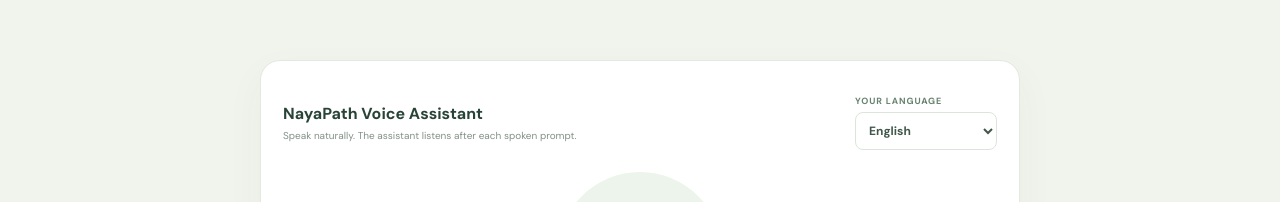
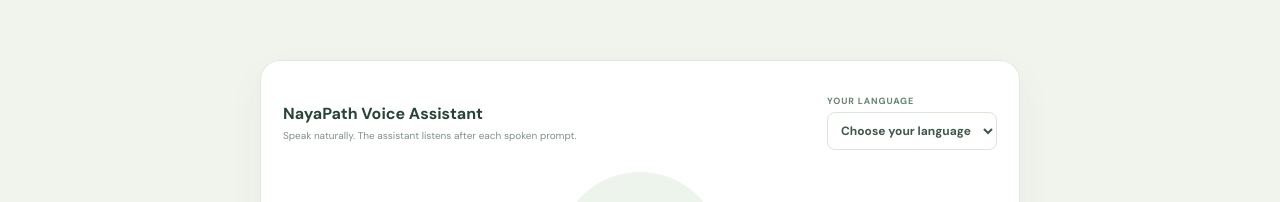
Before and after one commit to Titiksha-P/NayaPath, a React (Vite) app: page / in a window 1280 px wide. Shown: the part 107-309 px from the top of the page. Built offline with nearby package versions, Linux system fonts and the light colour scheme; a web font is replaced by a local one.

Commit message:
Show an unselected language placeholder on first visit

```diff
--- a/src/VoiceOnboarding.tsx
+++ b/src/VoiceOnboarding.tsx
@@ -144,7 +144,7 @@ export default function VoiceOnboarding({onComplete}:Props){
  return <section className={'voice-onboarding voice-first '+(voiceOnly?'voice-only':'')} id="voice-start" aria-label="NayaPath voice assistant">
   <div className="voice-intro"><span>YOUR VOICE COMES FIRST</span><h2>Tell me what is <i>happening.</i></h2><p>You do not need to fill out a form. Just tell NayaPath what you need. The assistant will guide you by voice.</p></div>
   <div className="voice-console">
-   <div className="voice-top"><div><b>NayaPath Voice Assistant</b><small>Speak naturally. The assistant listens after each spoken prompt.</small></div><label>YOUR LANGUAGE<select aria-label="Speech language" value={lang.locale} onChange={e=>changeLanguage(e.target.value)}>{languages.map(x=><option key={x.locale} value={x.locale}>{x.name}</option>)}</select></label></div>
+   <div className="voice-top"><div><b>NayaPath Voice Assistant</b><small>Speak naturally. The assistant listens after each spoken prompt.</small></div><label>YOUR LANGUAGE<select aria-label="Speech language" value={hasChosenLanguage?lang.locale:""} onChange={e=>changeLanguage(e.target.value)}><option value="" disabled>Choose your language</option>{languages.map(x=><option key={x.locale} value={x.locale}>{x.name}</option>)}</select></label></div>
    <div className={'voice-orb '+(listening?'is-listening':speaking?'is-speaking':'')}><AudioLines size={40}/><b>{currentStatus}</b><small>{hasChosenLanguage?lang.name+' · '+lang.locale:'Select a language to begin'}</small></div>
    {phase==='intro'&&null}
    {phase==='literacy'&&<div className="voice-prompt voice-prompt-primary"><small>ONE QUICK QUESTION</small><p>{literacy[lang.locale]||literacy['en-IN']}</p></div>}
```
